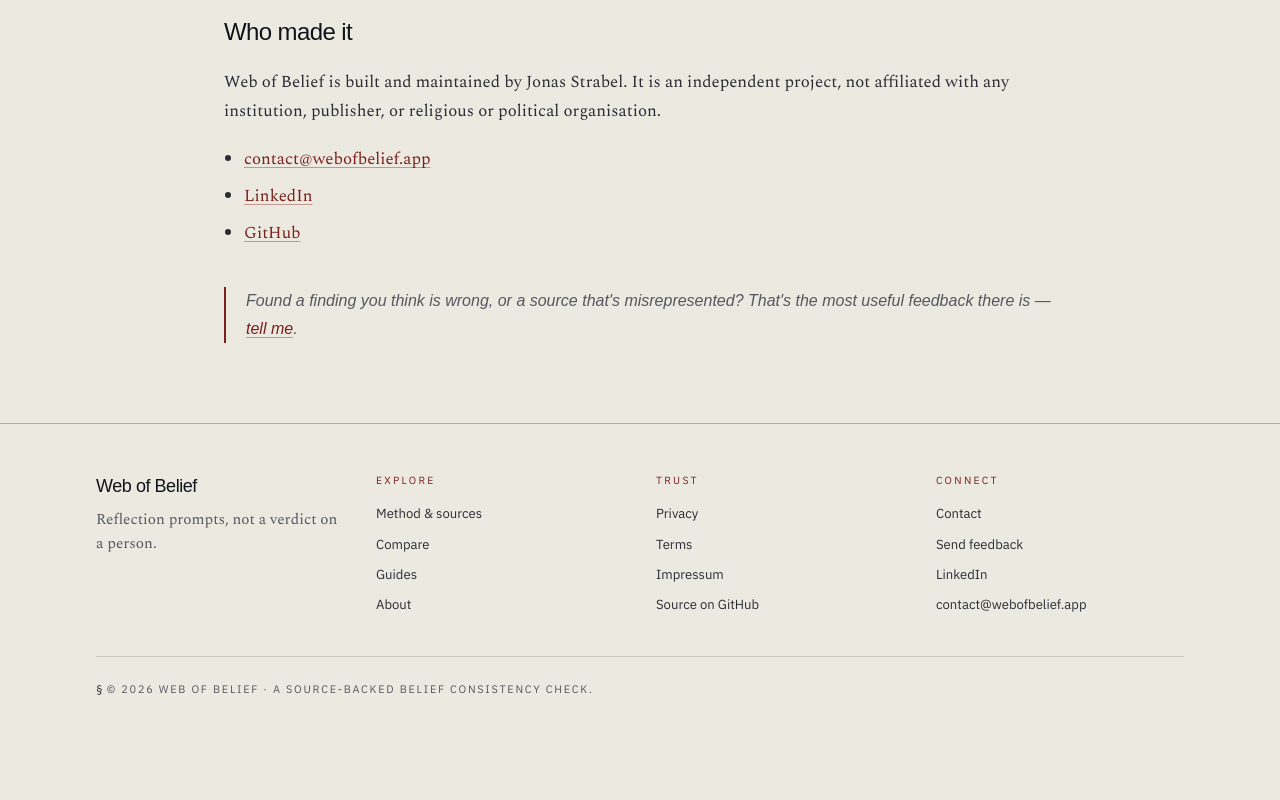
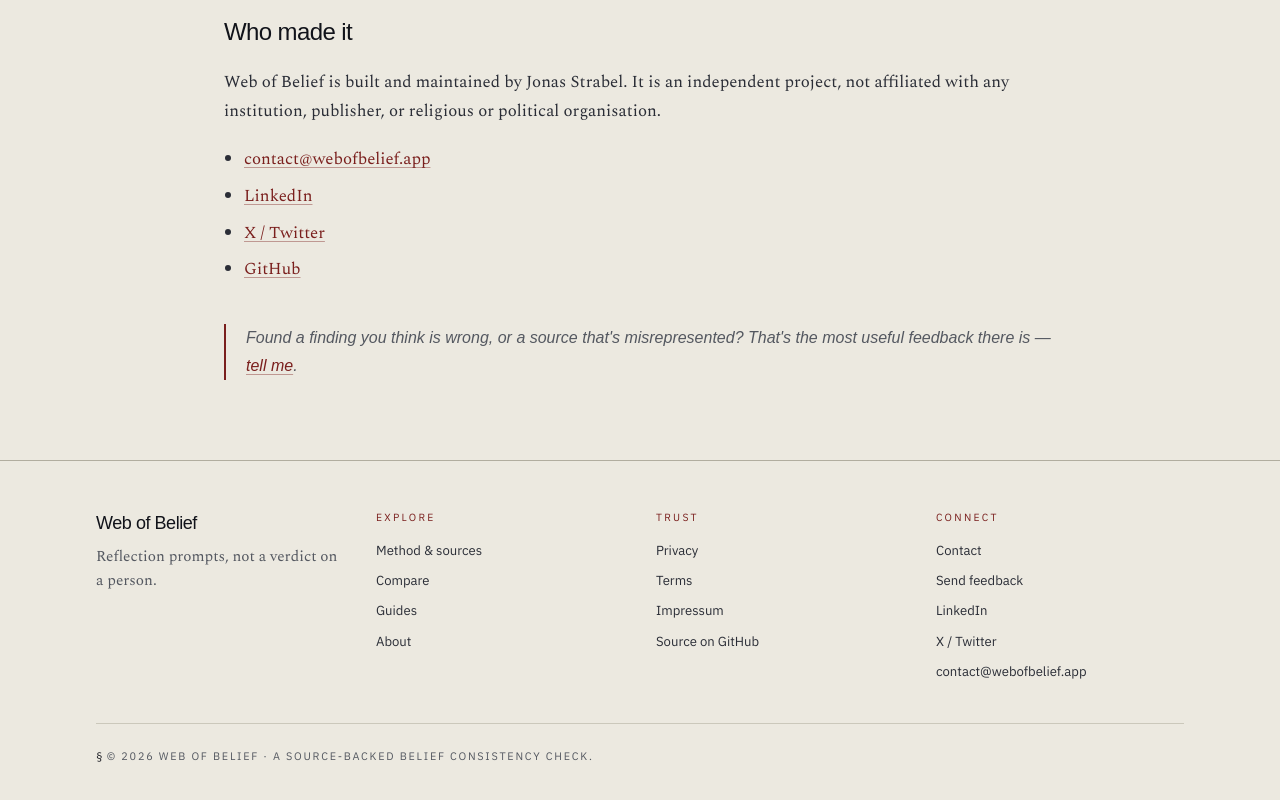
Before and after one commit to strjonas/WebOfBelief, a Next.js app: page /about in a window 1280 px wide. Shown: the part 907-1707 px from the top of the page. Before the commit the page ends 1652 px from the top, so only its background shows below. Built offline with nearby package versions, Linux system fonts and the light colour scheme; no server answers; a web font is replaced by a local one.

Commit message:
added twtitter

```diff
--- a/src/app/about/page.tsx
+++ b/src/app/about/page.tsx
@@ -6,6 +6,7 @@
   contactEmail,
   githubUrl,
   linkedInUrl,
+  twitterUrl,
   operator,
   siteName,
   siteUrl,
@@ -40,7 +41,7 @@
           name: siteName,
           url: siteUrl.toString(),
           founder: { "@type": "Person", name: operator.name },
-          sameAs: [githubUrl, linkedInUrl],
+          sameAs: [githubUrl, linkedInUrl, twitterUrl],
         }}
       />
       <Prose>
@@ -89,6 +90,11 @@
             </a>
           </li>
           <li>
+            <a href={twitterUrl} target="_blank" rel="noreferrer">
+              X / Twitter
+            </a>
+          </li>
+          <li>
             <a href={githubUrl} target="_blank" rel="noreferrer">
               GitHub
             </a>
--- a/src/app/contact/page.tsx
+++ b/src/app/contact/page.tsx
@@ -6,6 +6,7 @@
   feedbackMailto,
   githubUrl,
   linkedInUrl,
+  twitterUrl,
 } from "@/lib/site";
 
 export const metadata: Metadata = {
@@ -27,6 +28,13 @@
     value: "Connect on LinkedIn",
     href: linkedInUrl,
     note: "Happy to connect — say where you found Web of Belief.",
+    external: true,
+  },
+  {
+    label: "X / Twitter",
+    value: "@StrabelJonas",
+    href: twitterUrl,
+    note: "Occasional thoughts on belief, philosophy, and the project.",
     external: true,
   },
   {
--- a/src/app/layout.tsx
+++ b/src/app/layout.tsx
@@ -9,6 +9,7 @@
   feedbackMailto,
   githubUrl,
   linkedInUrl,
+  twitterUrl,
   siteName,
   siteUrl,
 } from "@/lib/site";
@@ -225,6 +226,16 @@
                   <li>
                     <a
                       className="transition hover:text-mark"
+                      href={twitterUrl}
+                      target="_blank"
+                      rel="noreferrer"
+                    >
+                      X / Twitter
+                    </a>
+                  </li>
+                  <li>
+                    <a
+                      className="transition hover:text-mark"
                       href={`mailto:${contactEmail}`}
                     >
                       {contactEmail}
--- a/src/lib/site.ts
+++ b/src/lib/site.ts
@@ -25,12 +25,9 @@
 /** Public GitHub repository. */
 export const githubUrl = "https://github.com/strjonas/consistent";
 
-/**
- * TODO(jonas): replace with your public LinkedIn *profile* URL, e.g.
- * https://www.linkedin.com/in/your-name. The value below is your logged-in
- * home feed and is not useful to visitors.
- */
 export const linkedInUrl = "https://www.linkedin.com/in/jonas-strabel/";
+
+export const twitterUrl = "https://x.com/StrabelJonas";
 
 /**
  * Operator details for the German Impressum (§ 5 DDG / § 18 MStV) and the
```
